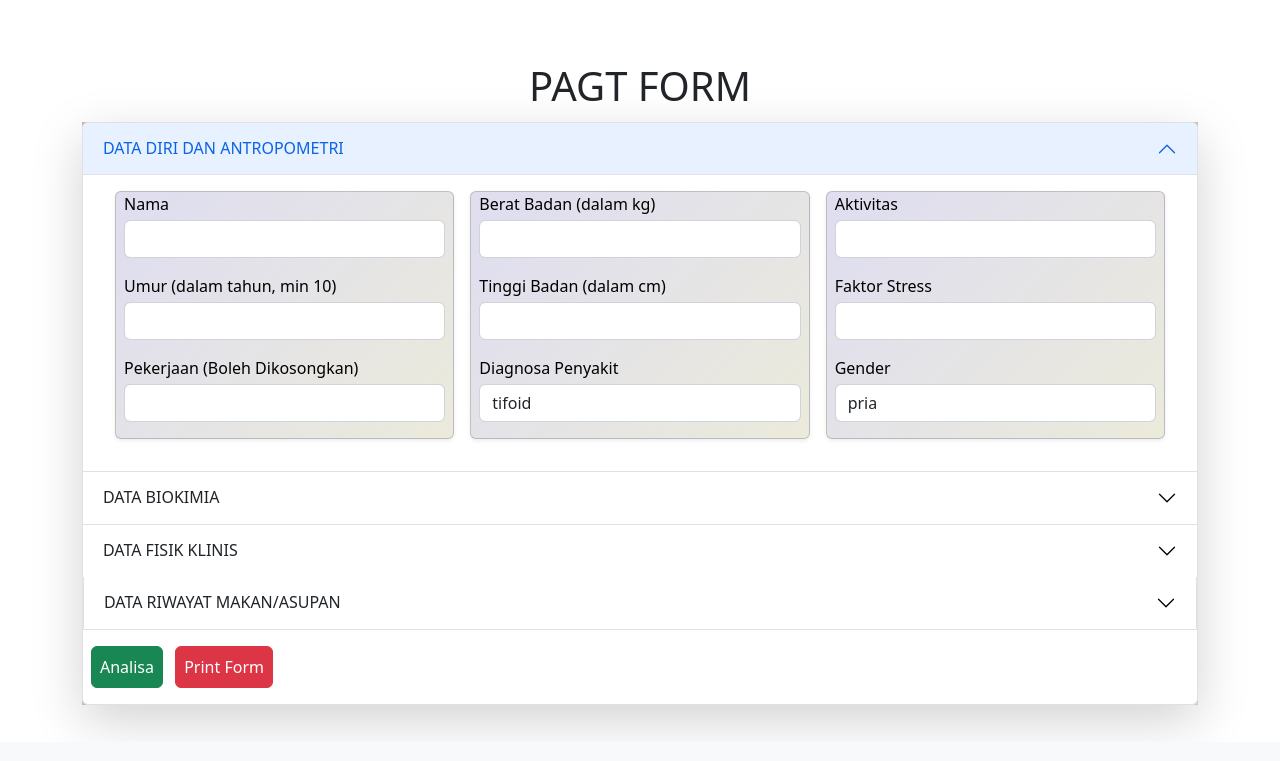
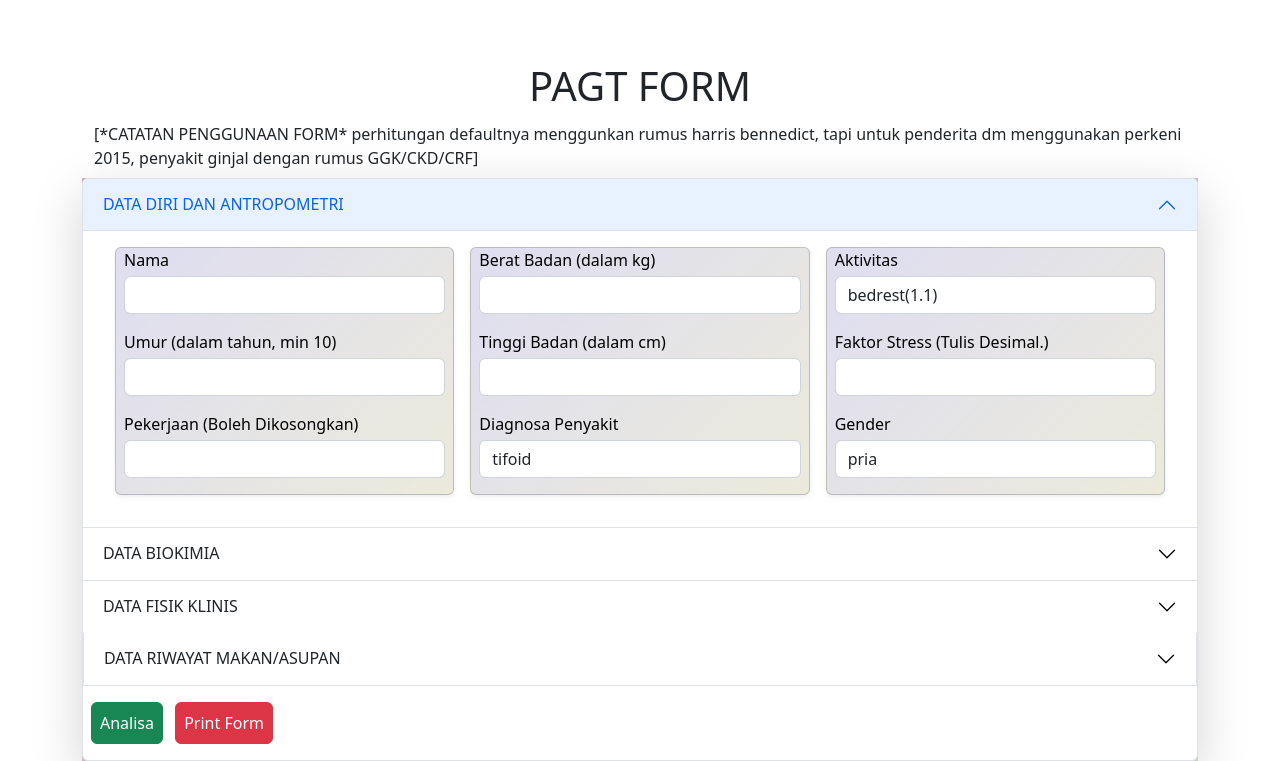
Before and after one commit to golDroger999/nutriAI, a Flask app: page /pagt-form in a window 1280 px wide. Shown: the part 58-819 px from the top of the page. Before the commit the page ends 786 px from the top, so only its background shows below. Run offline with Flask 2, Linux system fonts and the light colour scheme; some libraries are stand-ins or nearby versions; some web fonts are replaced.

Commit message:
clean code

```diff
--- a/web/pagt/form.py
+++ b/web/pagt/form.py
@@ -1,7 +1,13 @@
 from flask_wtf import FlaskForm
-from wtforms import (StringField, IntegerField, FloatField, SubmitField, SelectField)
+from wtforms import (StringField, IntegerField, FloatField, SubmitField, SelectField, SelectMultipleField, widgets)
 from wtforms.validators import (DataRequired, Email)
 from flask import (request, render_template)
+
+
+class MultiCheckboxField(SelectMultipleField):
+    widget = widgets.ListWidget(prefix_label=False)
+    option_widget = widgets.CheckboxInput()
+
 
 class pagtform(FlaskForm):
 
@@ -11,13 +17,26 @@ class pagtform(FlaskForm):
     pekerjaan = StringField('Pekerjaan (Boleh Dikosongkan)')
     bb = IntegerField('Berat Badan (dalam kg)', validators=[DataRequired(message='data harus diisi')])
     tb = IntegerField('Tinggi Badan (dalam cm)', validators=[DataRequired(message='data harus diisi')])
-    aktivitas = IntegerField('Aktivitas', validators=[DataRequired(message='data harus diisi')])
-    stress = IntegerField('Faktor Stress', validators=[DataRequired(message='data harus diisi')])
 
-    penyakit = SelectField('Diagnosa Penyakit', choices=['tifoid', 'hemoroid', 'diare', 'gastritis', 'hipertensi',
-                                                         'jantung koroner', 'autis', 'batu ginjal', 'sindrom nefrotik',
-                                                         'gagal ginjal akut', 'batu empedu', 'sirosis hepatik', 'pasca bedah',
-                                                         'diabetes melitus', 'diabetes melitus tipe 2', 'hiv/aids', 'alergi' ])
+    aktivitas = SelectField('Aktivitas',
+                            choices=[
+                                    'bedrest(1.1)',
+                                    'bedrest/bergerak terbatas(1.2)',
+                                    'tidak bedrest/bisa berjalan(1.3)'],
+                                     validators=[DataRequired(message='data harus diisi')
+                                    ])
+
+    stress = IntegerField('Faktor Stress (Tulis Desimal.)', validators=[DataRequired(message='data harus diisi')])
+
+    penyakit = SelectField('Diagnosa Penyakit',
+                           choices=[
+                               'tifoid', 'hemoroid', 'diare',
+                               'gastritis', 'hipertensi', 'jantung koroner',
+                               'autis', 'batu ginjal', 'sindrom nefrotik',
+                                'gagal ginjal akut', 'batu empedu', 'sirosis hepatik',
+                                'pasca bedah', 'diabetes melitus', 'diabetes melitus tipe 2',
+                                'hiv/aids', 'alergi', 'gout artritis', 'luka bakar'
+                                ])
 
     gender = SelectField('Gender', choices=['pria', 'wanita'])
     # AKHIR DIRI DAN ANTROPOMETRI
@@ -26,20 +45,27 @@ class pagtform(FlaskForm):
 
 
     # DATA BIOKIMIA
-    hb = IntegerField('Kadar Hb')
-    ldl = IntegerField('Kadar Ldl')
-    hdl = IntegerField('Kadar Hdl')
-    kolesterol = IntegerField('Kadar Kolesterol Total')
-    sgot = IntegerField('Kadar Sgot')
-    sgpt = IntegerField('Kadar Sgpt')
-    bun = IntegerField('kadar bun')
-    bilirubin_direk = IntegerField('Kadar Bilirubin Direk')
-    bilirubin_total = IntegerField('Kadar Bilirubin Total')
-    trigliserida = IntegerField('Kadar Trigliserida')
-    glukosa = IntegerField('Kadar Glukosa')
-    gula_puasa = IntegerField('Kadar Gula Puasa')
-    gula_sewaktu = IntegerField('Kadar Gula Sewaktu')
-    asam_urat = IntegerField('Kadar Asam Urat')
+    hb = IntegerField('Hb')
+    ldl = IntegerField('Ldl')
+    hdl = IntegerField('Hdl')
+    kolesterol = IntegerField('Kolesterol Total')
+    sgot = IntegerField('Sgot')
+    sgpt = IntegerField('Sgpt')
+    bun = IntegerField('bun')
+    bilirubin_direk = IntegerField('Bilirubin Direk')
+    bilirubin_indirek = IntegerField('Bilirubin inDirek')
+    bilirubin_total = IntegerField('Bilirubin Total')
+    trigliserida = IntegerField('Trigliserida')
+    glukosa = IntegerField('Glukosa')
+    gula_puasa = IntegerField('Gula Puasa')
+    gula_sewaktu = IntegerField('Gula Sewaktu')
+    asam_urat = IntegerField('Asam Urat')
+    ht = IntegerField('Ht')
+    ureum = IntegerField('Ureum')
+    kalium = IntegerField('Kalium')
+    klorida = IntegerField('Klorida')
+    ver_mvc = IntegerField('Ver(Mvc)')
+
     # AKHIR DATA BIOKIMIA
 
 
@@ -47,19 +73,39 @@ class pagtform(FlaskForm):
 
     # DATA FISIK KLINIS
     tekanan_darah = IntegerField('Tekanan Darah')
-    suhu = IntegerField('Suhu Tubuh')
-    nadi = IntegerField('Denyut Nadi')
-    masalah_oral = SelectField('Permasalahan Terkait oral', choices=['Susah Mengunyah',
-                                                                     'Susah Menelan',
-                                                                     'Tidak Bisa menelan',
-                                                                     'Normal/tidak ada masalah'])
+    suhu = IntegerField('Suhu Tubuh (C)')
+    nadi = IntegerField('Denyut Nadi (kali / Menit)')
+    respirasi = IntegerField('Respiratory Rate (menit)')
+
+
+    masalah_oral = MultiCheckboxField('Permasalahan Terkait oral',
+                                       choices =[
+                                            ("1",'Susah Mengunyah'),
+                                            ("2", 'Susah Menelan'),
+					                        ("3", 'Tidak Bisa menelan'),
+					                        ("4", 'Normal/tidak ada masalah')
+                                            ])
+
+
+    luka_bakar = IntegerField('Luka Bakar (%) ditulis desimal')
+
+    kelainan_fisik = MultiCheckboxField('Kelainan Pada Fisik/Klinis',
+                                        choices=[
+                                            'bibir pecah-pecah',
+                                            'wajah pucat',
+                                            'mata merah',
+                                            'kesulitan berbicara',
+                                            'sesak napas/napas tidak lancar',
+                                            'kesadaran lemah/tidak sadar'
+                                            ])
+
     # AKHIR DATA FISIK KLINIS
 
 
     # DATA RIWAYAT MAKAN / ASUPAN
     energi = IntegerField('Riwayat Energi (kkal) ')
     protein = IntegerField('Riwayat Protein (gr)')
-    lemak = IntegerField('Jumlah Riwayat Lemak (gr)')
+    lemak = IntegerField('Riwayat Lemak (gr)')
     karbo = IntegerField('Riwayat Karbohidrat (gr)')
     # AKHIR DATA RIWAYAT MAKAN / ASUPAN
 
--- a/web/pagt/routes.py
+++ b/web/pagt/routes.py
@@ -3,6 +3,15 @@ from web.pagt.form import pagtform
 
 
 pagt = Blueprint('pagt', __name__)
+
+
+@pagt.route('/masuk')
+def masuk():
+    pass
+
+@pagt.route('/daftar')
+def daftar():
+    pass
 
 @pagt.route('/pagt-form')
 def pagt_page():
--- a/web/templates/base.html
+++ b/web/templates/base.html
@@ -23,7 +23,8 @@
 
           <div class="offcanvas offcanvas-end text-bg-success" tabindex="-1" id="offcanvasDarkNavbar" aria-labelledby="offcanvasDarkNavbarLabel">
             <div class="offcanvas-header">
-              <h5 class="offcanvas-title btn btn-info" id="offcanvasDarkNavbarLabel">MENU</h5>
+              <a class="nav-link active btn btn-warning mb-3 p-2" aria-current="page" href="{{url_for('scanner.scanner_page')}}">MASUK/DAFTAR</a>
+              <!-- <h5 class="offcanvas-title btn btn-info" id="offcanvasDarkNavbarLabel">MENU</h5> -->
               <button type="button" class="btn-close btn-close-dark" data-bs-dismiss="offcanvas" aria-label="Close"></button>
             </div>
             <div class="offcanvas-body">
@@ -46,7 +47,7 @@
                 </li>
 
                 <!-- <li class="nav-item">
-                  <a class="nav-link active btn btn-danger shadow-lg  mb-3" aria-current="page" href="#">SCAN PDF</a>
+                  <a class="nav-link active btn btn-danger shadow-lg  mb-3" aria-current="page" href="#">LOGIN/SIGN-UP</a>
                 </li> -->
 
 
--- a/web/templates/pagt.html
+++ b/web/templates/pagt.html
@@ -11,6 +11,9 @@
           PAGT FORM
         </h3>
       </div>
+
+      <p class="container d-flex justify-content-center  mb-2 ">
+        [*CATATAN PENGGUNAAN FORM* perhitungan defaultnya menggunkan rumus harris bennedict, tapi untuk penderita dm menggunakan perkeni 2015, penyakit ginjal dengan rumus GGK/CKD/CRF]</p>
 
 
       <div class="pagt-item shadow-lg">
@@ -115,6 +118,12 @@
                     {{form.asam_urat.label(class='form-control-label mb-1')}}
                     {{form.asam_urat(class='form-control mb-3')}}
 
+                    {{form.ht.label(class='form-control-label mb-1')}}
+                    {{form.ht(class='form-control mb-3')}}
+
+                    {{form.ureum.label(class='form-control-label mb-1')}}
+                    {{form.ureum(class='form-control mb-3')}}
+
                   </div>
 
                   <div class="card px-2 mx-2 mb-3 col-sm shadow-sm">
@@ -126,6 +135,16 @@
 
                     {{form.bilirubin_total.label(class='form-control-label mb-1')}}
                     {{form.bilirubin_total(class='form-control mb-3')}}
+
+                    {{form.kalium.label(class='form-control-label mb-1')}}
+                    {{form.kalium(class='form-control mb-3')}}
+
+                    {{form.klorida.label(class='form-control-label mb-1')}}
+                    {{form.klorida(class='form-control mb-3')}}
+
+                    {{form.ver_mvc.label(class='form-control-label mb-1')}}
+                    {{form.ver_mvc(class='form-control mb-3')}}
+
                   </div>
                 </div>
               </div>
@@ -147,33 +166,30 @@
               <div class="accordion-body">
                 <div class="row mx-1">
                   <div class="card px-2 mx-2 mb-3 col-sm shadow-sm">
-                    {{form.nama.label(class='form-control-label mb-1')}}
-                    {{form.nama(class='form-control mb-3')}}
+                    {{form.tekanan_darah.label(class='form-control-label mb-1')}}
+                    {{form.tekanan_darah(class='form-control mb-3')}}
 
-                    {{form.umur.label(class='form-control-label mb-1')}}
-                    {{form.umur(class='form-control mb-3')}}
+                    {{form.suhu.label(class='form-control-label mb-1')}}
+                    {{form.suhu(class='form-control mb-3')}}
                   </div>
 
                   <div class="card px-2 mx-2 mb-3 col-sm shadow-sm">
-                    {{form.bb.label(class='form-control-label mb-1')}}
-                    {{form.bb(class='form-control mb-3')}}
+                    {{form.respirasi.label(class='form-control-label mb-1')}}
+                    {{form.respirasi(class='form-control mb-3')}}
 
-                    {{form.tb.label(class='form-control-label mb-1')}}
-                    {{form.tb(class='form-control mb-3')}}
+                    {{form.nadi.label(class='form-control-label mb-1')}}
+                    {{form.nadi(class='form-control mb-3')}}
 
-                    {{form.penyakit.label(class='form-control-label mb-1')}}
-                    {{form.penyakit(class='form-control mb-3')}}
+                    {{form.luka_bakar.label(class='form-control-label mb-1')}}
+                    {{form.luka_bakar(class='form-control mb-3')}}
                   </div>
 
                   <div class="card px-2 mx-2 mb-3 col-sm shadow-sm">
-                    {{form.aktivitas.label(class='form-control-label mb-1')}}
-                    {{form.aktivitas(class='form-control mb-3')}}
+                    {{form.masalah_oral.label(class='form-control-label mb-1')}}
+                    {{form.masalah_oral(class='form-control mb-3')}}
 
-                    {{form.stress.label(class='form-control-label mb-1')}}
-                    {{form.stress(class='form-control mb-3')}}
-
-                    {{form.gender.label(class='form-control-label mb-1')}}
-                    {{form.gender(class='form-control mb-3')}}
+                    {{form.kelainan_fisik.label(class='form-control-label mb-1')}}
+                    {{form.kelainan_fisik(class='form-control mb-3')}}
                   </div>
                 </div>
             </div>
```
Also changed, not shown: web/func_rumus/dubois.py (added), web/func_rumus/harris.py (added), web/func_rumus/mifflin.py (added).
